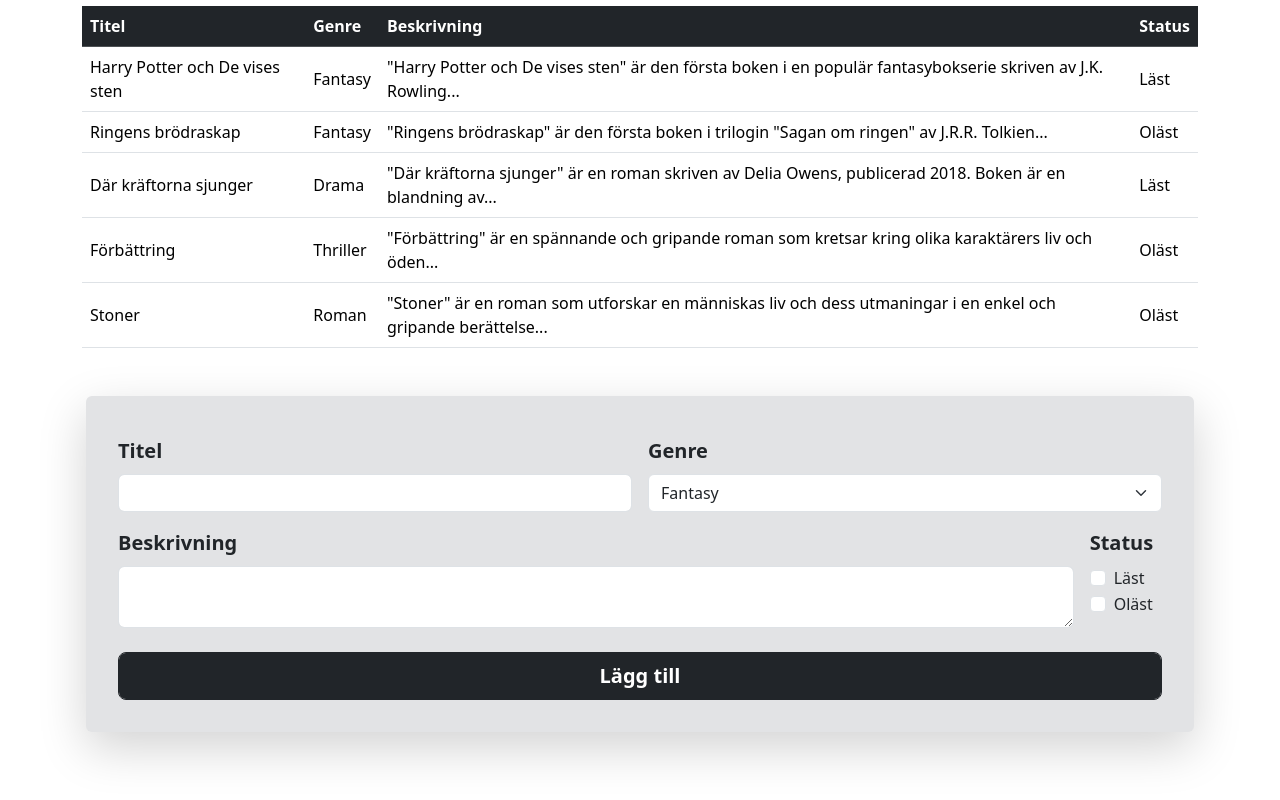
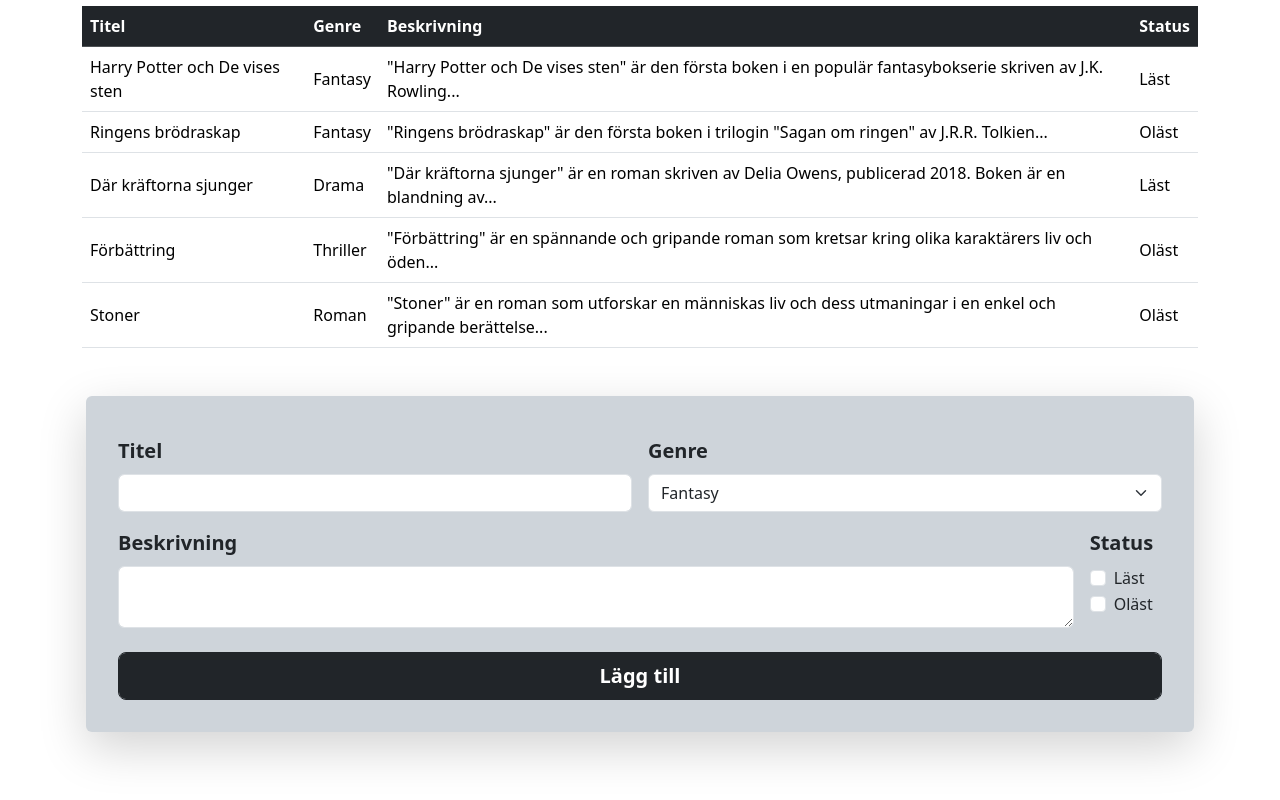
Before and after one commit to peing22/DT193G-Moment-1, a plain HTML site: page bootstrap.html in a window 1280 px wide. Shown: the part 587-1387 px from the top of the page. Drawn offline with nearby package versions, Linux system fonts and the light colour scheme.

Commit message:
Justerar färg

```diff
--- a/bootstrap.html
+++ b/bootstrap.html
@@ -93,7 +93,7 @@
                 </tr>
             </tbody>
         </table>
-        <form class="m-1 mb-5 row g-3 shadow-lg p-4 bg-secondary-subtle rounded">
+        <form class="m-1 mb-5 row g-3 shadow-lg p-4 bg-dark-subtle rounded">
             <div class="col-md-6">
                 <label for="title" class="form-label fs-5 fw-semibold">Titel</label>
                 <input type="text" id="title" name="title" class="form-control">
```
